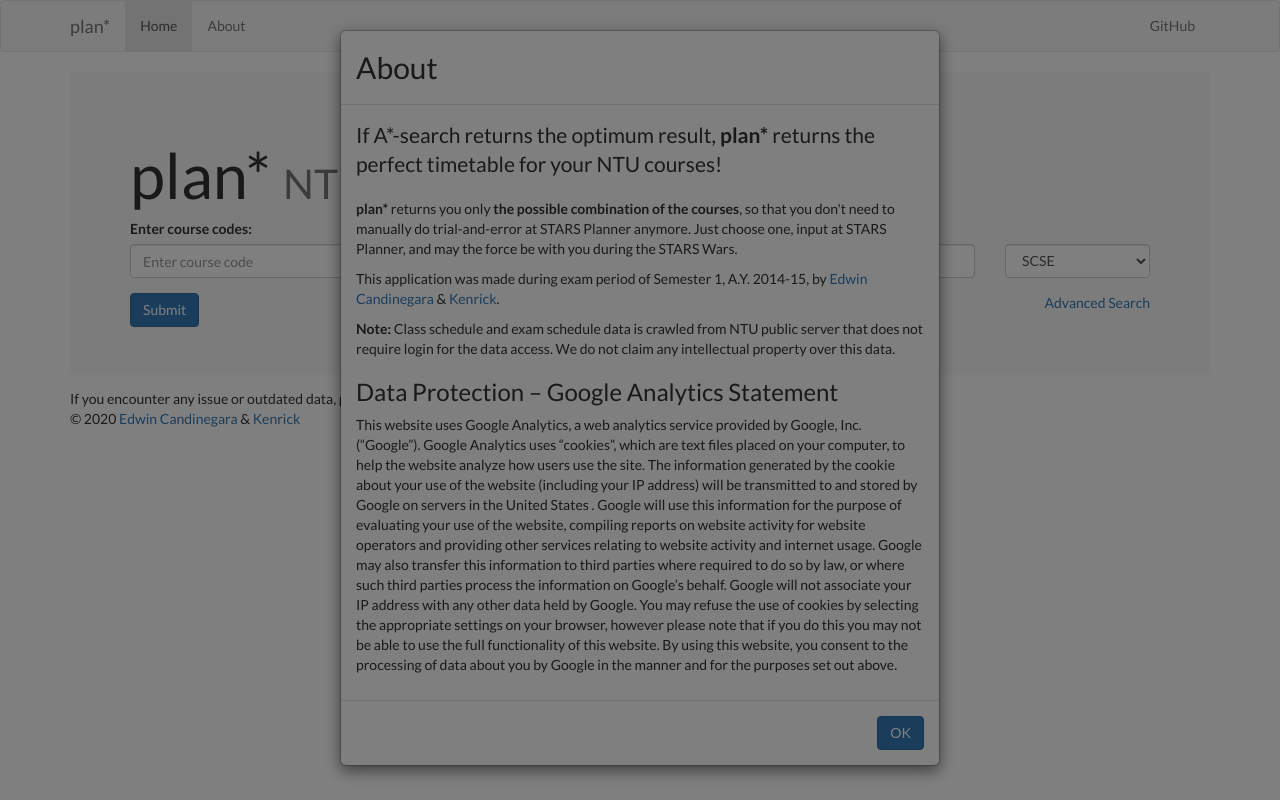
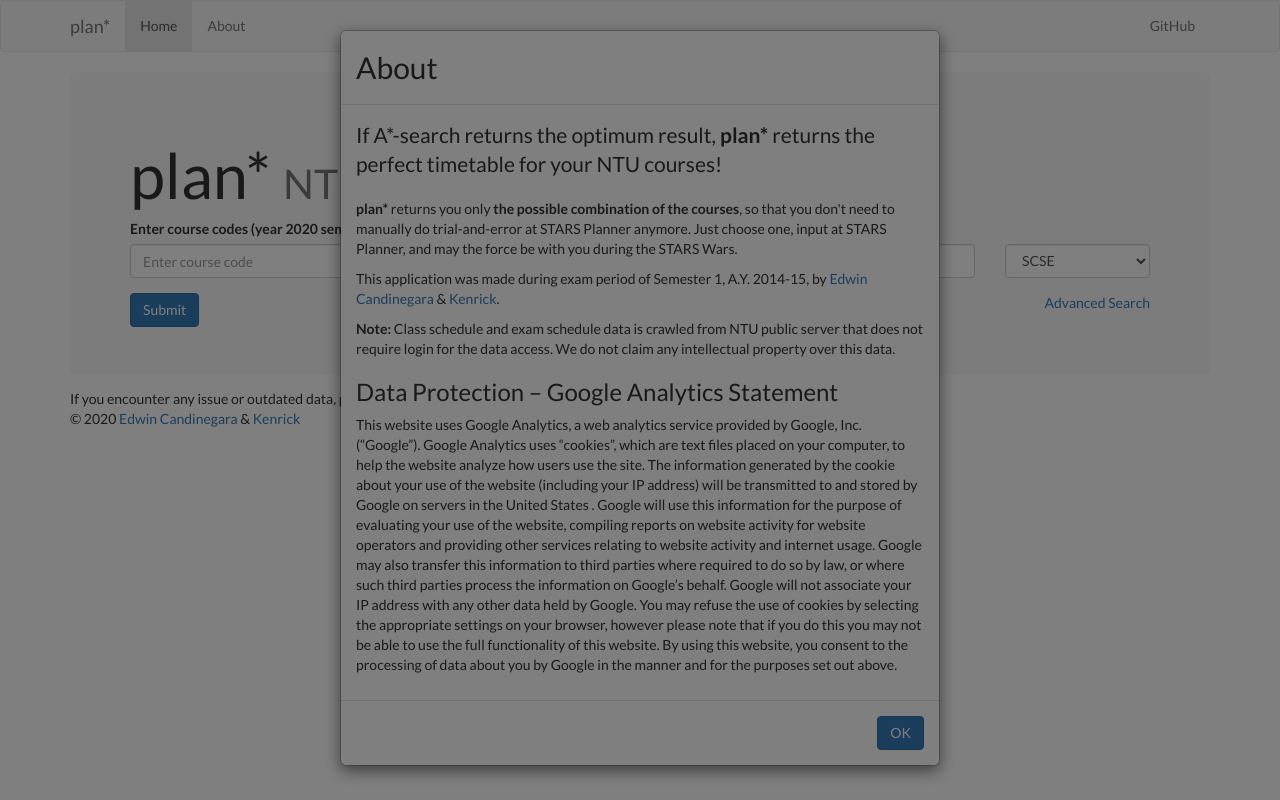
Before and after one commit to kenrick95/plan, a PHP site: page /index.php in a window 1280 px wide. Run offline with PHP 8.4, Linux system fonts and the light colour scheme; some libraries are stand-ins or nearby versions.

Commit message:
Add indication of year and semester

```diff
--- a/back_end/config.php
+++ b/back_end/config.php
@@ -2,6 +2,6 @@
 ini_set('memory_limit', '512M');
 error_reporting(0);
 
-$year = isset($_REQUEST['year']) ? intval($_REQUEST['year']) : 2020;
-$semester = isset($_REQUEST['semester']) ? intval($_REQUEST['semester']) : 2;
+$year = isset($_REQUEST['year']) && intval($_REQUEST['year']) > 0 ? intval($_REQUEST['year']) : 2020;
+$semester = isset($_REQUEST['semester']) && intval($_REQUEST['semester']) > 0 ? intval($_REQUEST['semester']) : 2;
 date_default_timezone_set("UTC");
--- a/index.php
+++ b/index.php
@@ -60,7 +60,7 @@ require("back_end/config.php");
                 <h1 id="jumbo_title">plan* <small>NTU Course Planner</small></h1>
                 <form role="form" id="course_form">
                     <div class="form-group">
-                        <label for="exampleInputEmail1">Enter course codes:</label>
+                        <label for="exampleInputEmail1">Enter course codes (year <?= $year ?> semester <?= $semester ?>):</label>
                         <div class="row">
                         <div class="col-sm-10">
                         <input type="text" name="courses" id="input_courses" placeholder="Enter course code" class="form-control">
```
